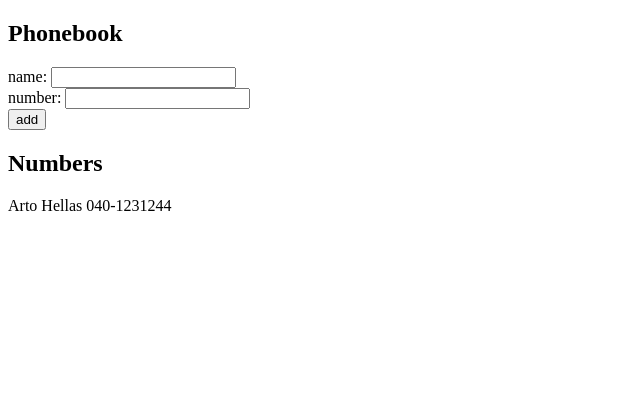
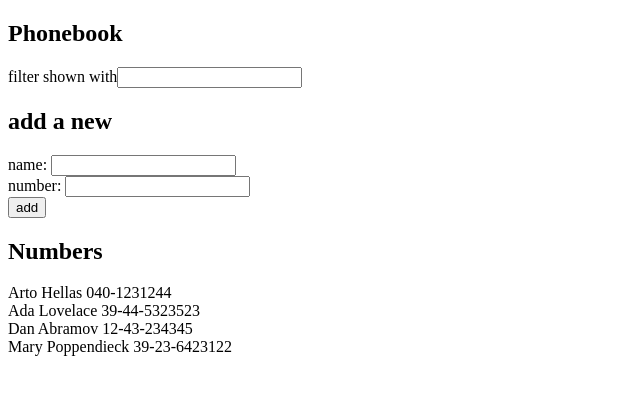
Before and after one commit to VSirvio/full-stack-websovelluskehitys, a React (Vite) app in the folder osa2/puhelinluettelo/: page / in a window 1280 px wide. Shown: the top 394 px of the page, without its empty margins (0-640 px from the left). Built offline with nearby package versions, Linux system fonts and the light colour scheme.

Commit message:
Tehtävä 2.9

```diff
--- a/osa2/puhelinluettelo/src/App.jsx
+++ b/osa2/puhelinluettelo/src/App.jsx
@@ -5,8 +5,21 @@
     {
       name: 'Arto Hellas',
       number: '040-1231244'
+    },
+    {
+      name: 'Ada Lovelace',
+      number: '39-44-5323523'
+    },
+    {
+      name: 'Dan Abramov',
+      number: '12-43-234345'
+    },
+    {
+      name: 'Mary Poppendieck',
+      number: '39-23-6423122'
     }
   ])
+  const [filterStr, setFilterStr] = useState('')
   const [newName, setNewName] = useState('')
   const [newNumber, setNewNumber] = useState('')
 
@@ -26,12 +39,22 @@
     }
   }
 
+  const personsToShow = persons.filter(person =>
+    person.name.match(new RegExp(filterStr, "i"))
+  )
+
+  const handleFilterChange = event => setFilterStr(event.target.value)
   const handleNameChange = event => setNewName(event.target.value)
   const handleNumberChange = event => setNewNumber(event.target.value)
 
   return (
     <>
       <h2>Phonebook</h2>
+      <div>
+        filter shown with<input value={filterStr}
+                                onChange={handleFilterChange} />
+      </div>
+      <h2>add a new</h2>
       <form onSubmit={addPerson}>
         <div>
           name: <input value={newName} onChange={handleNameChange} />
@@ -44,7 +67,7 @@
         </div>
       </form>
       <h2>Numbers</h2>
-      {persons.map(person =>
+      {personsToShow.map(person =>
         <div key={person.name}>{person.name} {person.number}</div>
       )}
     </>
```
